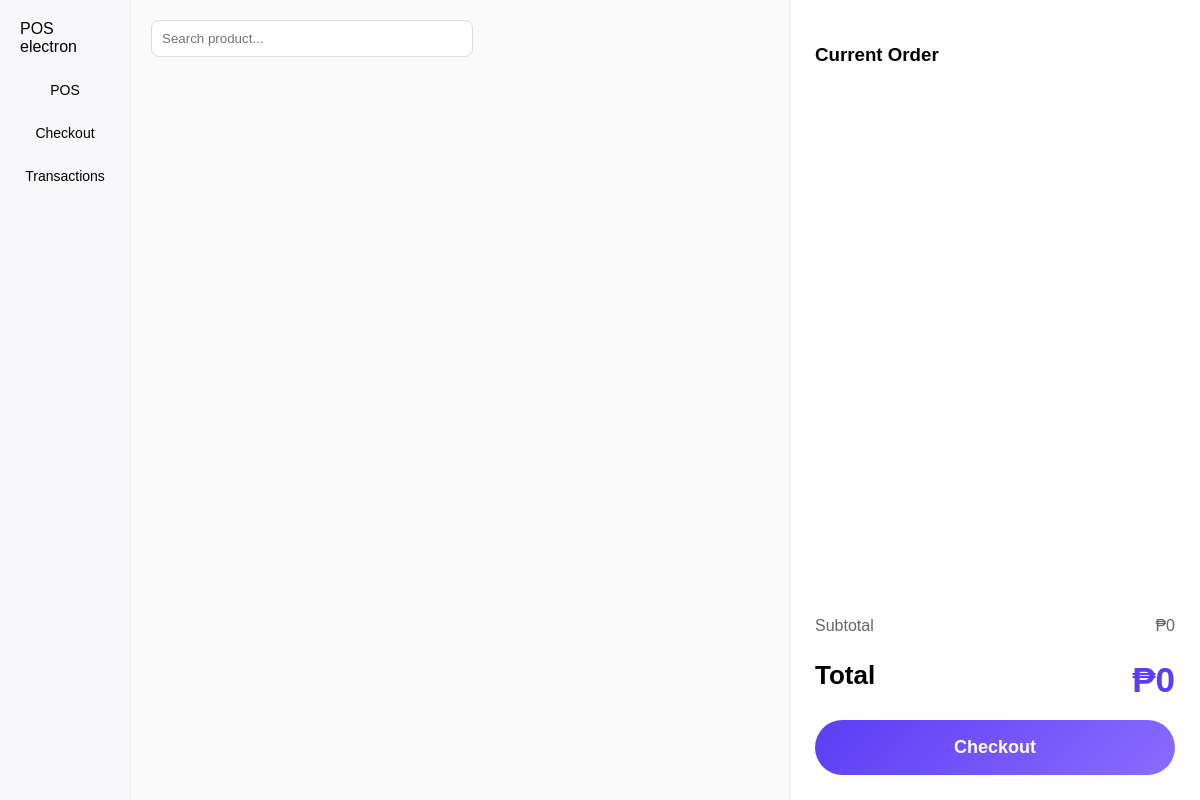
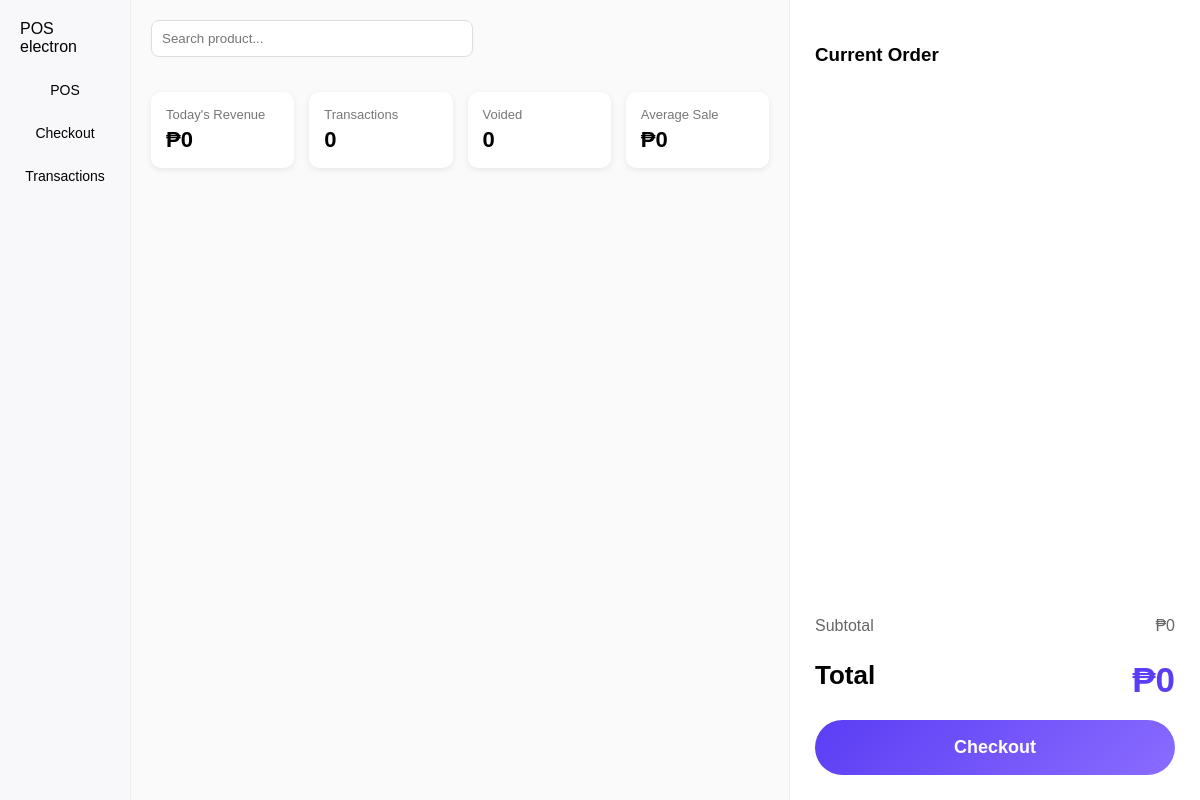
Before and after one commit to pawiee-sensei/electron-pos-system, an Electron app: page renderer/index.html in a window 1200 px wide. Drawn offline with Linux system fonts and the light colour scheme; no server answers.

Commit message:
Added sales summary matrix

```diff
--- a/renderer/checkout.css
+++ b/renderer/checkout.css
@@ -199,3 +199,28 @@
 .quick-cash button:hover{
     background:#e4e4f0;
 }
+
+.sales-summary {
+  display: flex;
+  gap: 15px;
+  margin-bottom: 20px;
+}
+
+.summary-card {
+  flex: 1;
+  background: white;
+  border-radius: 10px;
+  padding: 15px;
+  box-shadow: 0 2px 6px rgba(0,0,0,0.08);
+}
+
+.summary-label {
+  font-size: 13px;
+  color: #777;
+}
+
+.summary-value {
+  font-size: 22px;
+  font-weight: 600;
+  margin-top: 5px;
+}
--- a/renderer/index.html
+++ b/renderer/index.html
@@ -115,6 +115,33 @@
             </button>
 
         </div>
+
+        <!-- SALES SUMMARY BAR -->
+
+        <div class="sales-summary">
+
+            <div class="summary-card">
+                <div class="summary-label">Today's Revenue</div>
+                <div class="summary-value" id="summaryRevenue">₱0</div>
+            </div>
+
+            <div class="summary-card">
+                <div class="summary-label">Transactions</div>
+                <div class="summary-value" id="summaryTransactions">0</div>
+            </div>
+
+            <div class="summary-card">
+                <div class="summary-label">Voided</div>
+                <div class="summary-value" id="summaryVoided">0</div>
+            </div>
+
+            <div class="summary-card">
+                <div class="summary-label">Average Sale</div>
+                <div class="summary-value" id="summaryAverage">₱0</div>
+            </div>
+
+        </div>
+
 
 
 
--- a/renderer/sales.js
+++ b/renderer/sales.js
@@ -3,6 +3,7 @@
 // =======================================================
 
 let expandedRow = null;
+
 
 // =======================================================
 // AUTO FILTER WHEN DATE CHANGES
@@ -25,6 +26,8 @@ loadSales(date);
 }
 
 });
+
+
 
 // =======================================================
 // LOAD SALES LIST
@@ -50,6 +53,45 @@ window.loadSales = async function(date = undefined){
     const body = document.getElementById("salesTableBody");
 
     body.innerHTML = "";
+
+
+
+    // =======================================================
+    // SALES SUMMARY CALCULATION
+    // =======================================================
+
+    let revenue = 0;
+    let voided = 0;
+
+    sales.forEach(s => {
+
+        revenue += parseFloat(s.total_amount);
+
+        if(s.status === "VOIDED"){
+            voided++;
+        }
+
+    });
+
+    const transactions = sales.length;
+
+    const average = transactions ? revenue / transactions : 0;
+
+    const revenueEl = document.getElementById("summaryRevenue");
+    const transactionsEl = document.getElementById("summaryTransactions");
+    const voidedEl = document.getElementById("summaryVoided");
+    const averageEl = document.getElementById("summaryAverage");
+
+    if(revenueEl) revenueEl.innerText = "₱" + revenue.toFixed(2);
+    if(transactionsEl) transactionsEl.innerText = transactions;
+    if(voidedEl) voidedEl.innerText = voided;
+    if(averageEl) averageEl.innerText = "₱" + average.toFixed(2);
+
+
+
+    // =======================================================
+    // RENDER SALES TABLE
+    // =======================================================
 
     sales.forEach(sale => {
 
@@ -233,6 +275,8 @@ window.clearSalesFilter = function(){
 
 };
 
+
+
 window.loadTodaySales = function(){
 
 const today = new Date().toISOString().split("T")[0];
@@ -246,6 +290,8 @@ input.value = today;
 loadSales(today);
 
 };
+
+
 
 // =======================================================
 // LOAD ALL SALES
```
